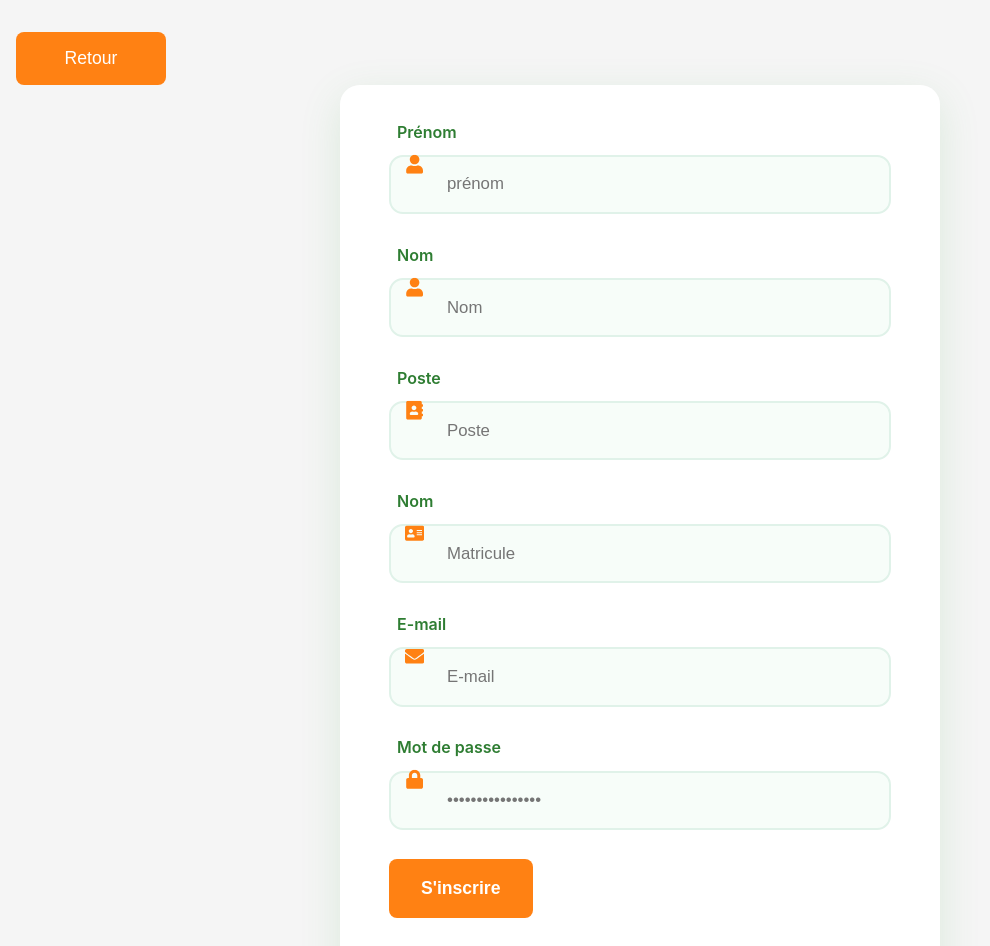
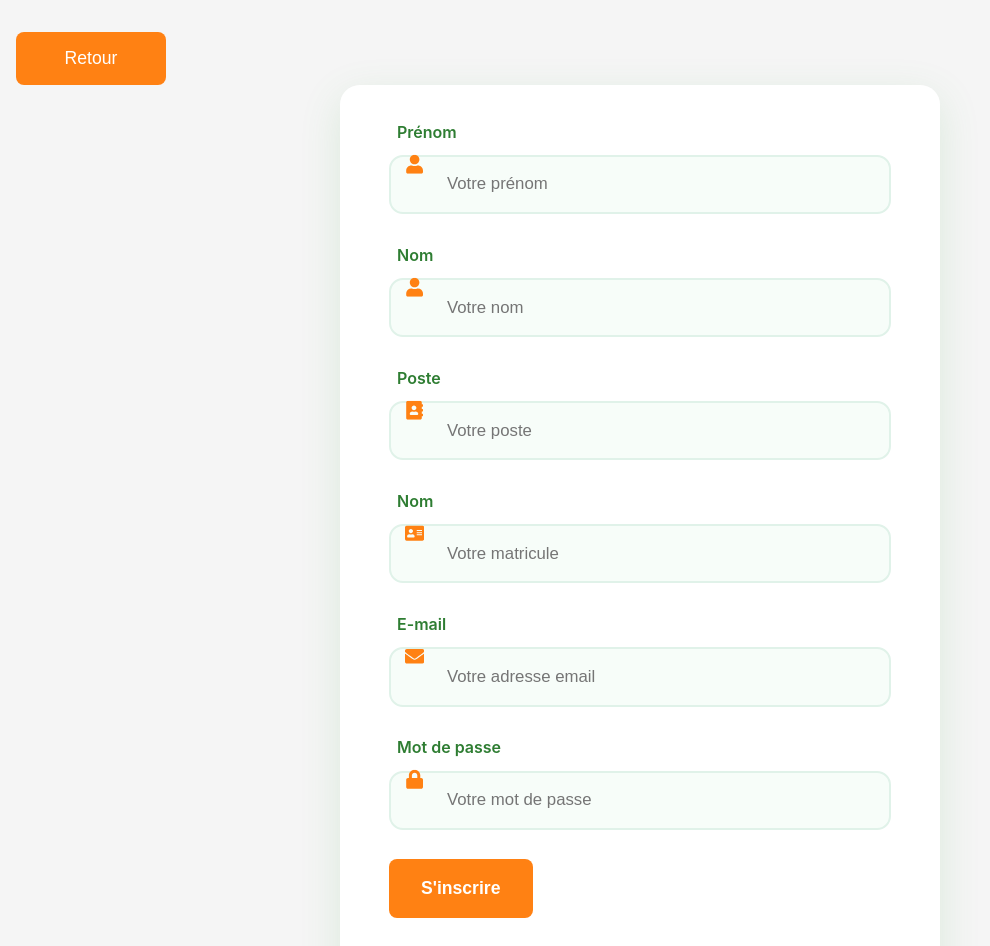
Before and after one commit to AnnaNdoye/FrontEnd-Plateforme-de-gestion-et-de-valorisation-des-pr-sentations-internes-, a React (Create React App) app: page /inscription in a window 1280 px wide. Shown: the top 946 px of the page, without its empty margins (0-990 px from the left). Built offline with nearby package versions, Linux system fonts and the light colour scheme.

Commit message:
modification de la page connexion.js pour enlever l'autocomplete on n'en aura pas besoin

```diff
--- a/src/pages/Connexion.js
+++ b/src/pages/Connexion.js
@@ -202,11 +202,10 @@ const Connexion = () => {
                         <Input
                             type="email"
                             name="email"
-                            placeholder="anna@email.com"
+                            placeholder="Votre adresse email"
                             value={email}
                             onChange={(e) => setEmail(e.target.value)}
                             required
-                            autoComplete="email"
                         />
                     </InputWrapper>
                 </InputGroup>
@@ -218,7 +217,7 @@ const Connexion = () => {
                         <Input
                             type={showPassword ? "text" : "password"}
                             name="motDePasse"
-                            placeholder="••••••••••••••••"
+                            placeholder="Votre mot de passe"
                             value={motDePasse}
                             onChange={(e) => setMotDePasse(e.target.value)}
                             required
--- a/src/pages/Inscription.js
+++ b/src/pages/Inscription.js
@@ -137,9 +137,9 @@ const Inscription = () => {
             <Label>Prénom</Label>
             <InputIcon><FaUser /></InputIcon>
             <Input
-                type="text"
+                type="name"
                 name="prenom"
-                placeholder="prénom"
+                placeholder="Votre prénom"
                 value={prenom}
                 onChange={(e) => setPrenom(e.target.value)}
                 required
@@ -150,9 +150,9 @@ const Inscription = () => {
             <Label>Nom</Label>
             <InputIcon><FaUser /></InputIcon>
             <Input
-                type="text"
+                type="name"
                 name="nom"
-                placeholder="Nom"
+                placeholder="Votre nom"
                 value={nom}
                 onChange={(e) => setNom(e.target.value)}
                 required
@@ -165,7 +165,7 @@ const Inscription = () => {
             <Input
                 type="text"
                 name="poste"
-                placeholder="Poste"
+                placeholder="Votre poste"
                 value={poste}
                 onChange={(e) => setPoste(e.target.value)}
                 required
@@ -178,7 +178,7 @@ const Inscription = () => {
             <Input
                 type="text"
                 name="matricule"
-                placeholder="Matricule"
+                placeholder="Votre matricule"
                 value={matricule}
                 onChange={(e) => setMatricule(e.target.value)}
                 required
@@ -189,9 +189,9 @@ const Inscription = () => {
             <Label>E-mail</Label>
             <InputIcon><FaEnvelope /></InputIcon>
             <Input
-                type="text"
+                type="email"
                 name="email"
-                placeholder="E-mail"
+                placeholder="Votre adresse email"
                 value={email}
                 onChange={(e) => setEmail(e.target.value)}
                 required
@@ -204,7 +204,7 @@ const Inscription = () => {
             <Input
                 type="password"
                 name="motDePasse"
-                placeholder="••••••••••••••••"
+                placeholder="Votre mot de passe"
                 value={motDePasse}
                 onChange={(e) => setMotDePasse(e.target.value)}
                 required
```
